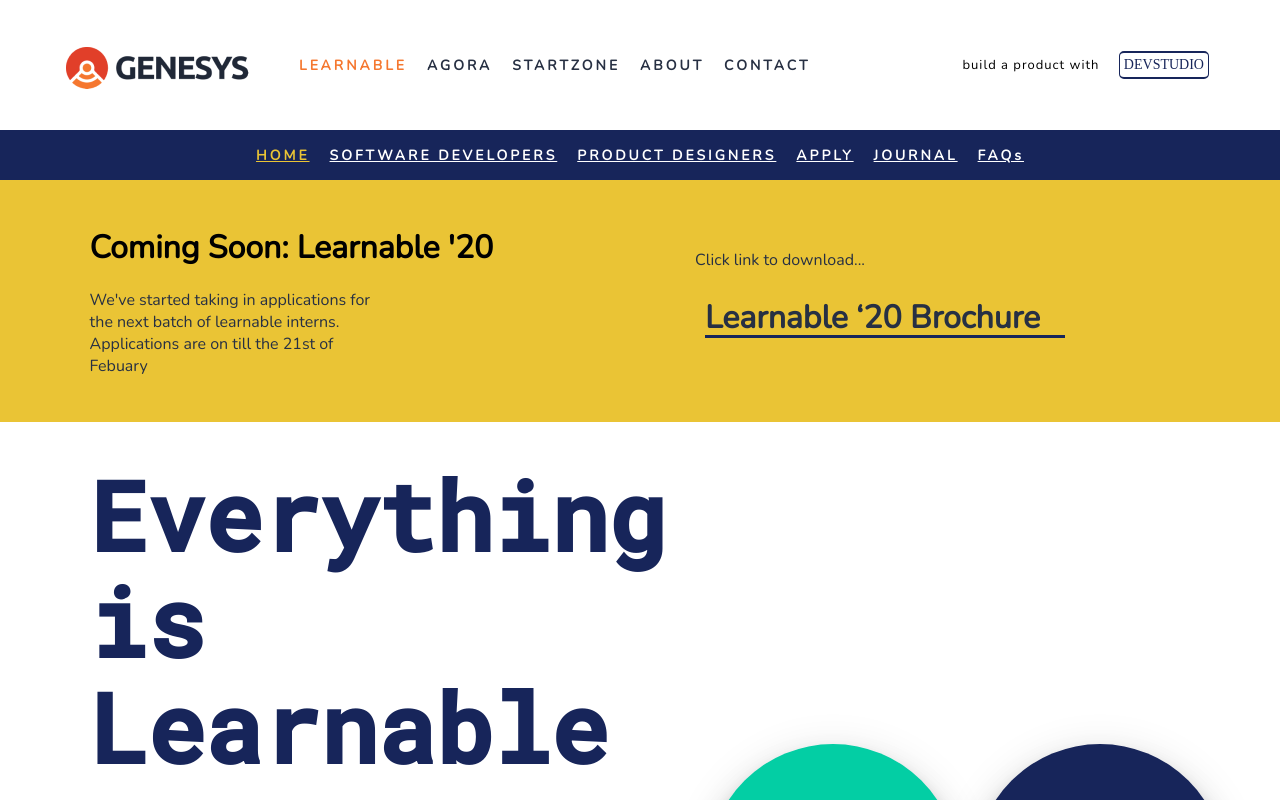
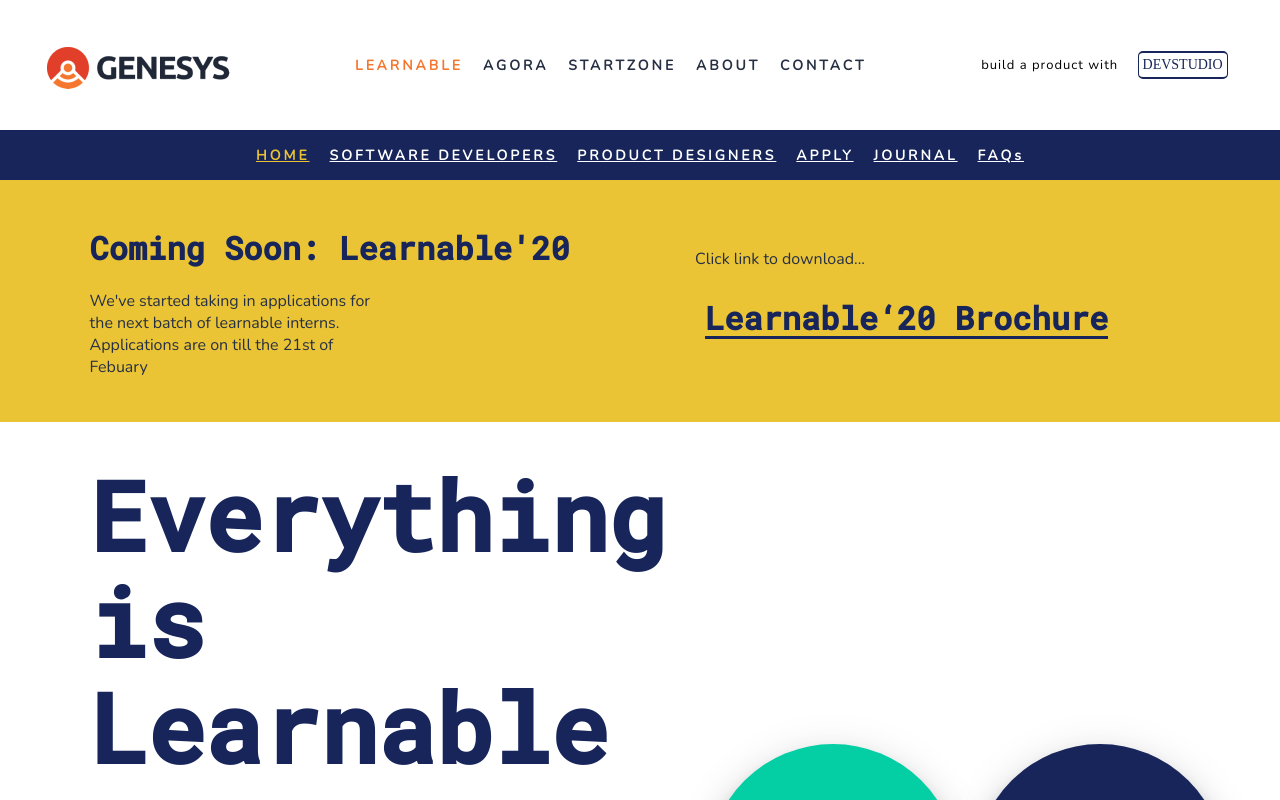
Before and after one commit to MiracleUFO/learnable, a React (Create React App) app: page /Learnable in a window 1280 px wide. Shown: the top 800 px of the page. Built offline with nearby package versions, Linux system fonts and the light colour scheme.

Commit message:
Just some changes to heading sizes

```diff
--- a/src/components/Header.js
+++ b/src/components/Header.js
@@ -6,28 +6,30 @@ class Header extends React.Component {
 
 	navRef = React.createRef();
 
+
 	componentDidMount() {
+			let links = this.navRef.current.childNodes;
 			let url = document.URL;
-			let links = this.navRef.current.childNodes;
 
-			for (let link of links) {
+			links[0].setAttribute('class', ' orangeFont');
+			/*for (let link of links) {
 				if (url.includes(link.getAttribute('href'))) {
 					link.setAttribute('class', ' orangeFont');
-				}
+				} else link.setAttribute('class', '');
 			}
-	}
+	*/ }
 
 	render() {
 	return (
 		<header id='header'>
 			<nav id='nav' >
+			<NavLink to='/'><img src={icon} alt='Genesys icon' id='genesysIcon'/></NavLink>
 			<div ref={this.navRef}>
-				<NavLink to='/'><img src={icon} alt='Genesys icon' id='genesysIcon'/></NavLink>
 				<NavLink to='/Learnable'>LEARNABLE</NavLink>
-				<NavLink to='null'>AGORA</NavLink>
-				<NavLink to='null'>STARTZONE</NavLink>
-				<NavLink to='null'>ABOUT</NavLink>
-				<NavLink to='null'>CONTACT</NavLink>
+				<NavLink to='#'>AGORA</NavLink>
+				<NavLink to='#'>STARTZONE</NavLink>
+				<NavLink to='#'>ABOUT</NavLink>
+				<NavLink to='#'>CONTACT</NavLink>
 			</div>
 
 			<div id='devStudio'><span>build a product with</span> <button><NavLink to='#'>DEVSTUDIO</NavLink></button></div>
--- a/src/components/Learnable-Header.js
+++ b/src/components/Learnable-Header.js
@@ -6,9 +6,10 @@ class LearnableHeader extends React.Component {
 
 	navRef = React.createRef();
 
+
 	componentDidMount() {
-	let url = document.URL;
 	let links = this.navRef.current.childNodes;
+    let url = document.URL;
 
 	for (let link of links) {
 		if (url.includes(link.getAttribute('href'))) {
--- a/src/components/Learnable-Home.js
+++ b/src/components/Learnable-Home.js
@@ -64,7 +64,7 @@ function Learnable() {
 
 			<section className='yellowDiv flexBox2 padding' id='announcment'>
 				<div>
-					<h2>Coming Soon: Learnable '20 </h2>
+					<h2>Coming Soon: Learnable'20 </h2>
 					<p>
 						We've started taking in applications for the next batch of learnable interns.
 						Applications are on till the 21st of Febuary
@@ -73,8 +73,8 @@ function Learnable() {
 				<div className='flexColumn flexBox4'>
 					<p>Click link to download...</p>
 					<NavLink to='#'>
-						<h2>Learnable ‘20 Brochure</h2>
-						<img src={line} alt=''/>
+						<h2>Learnable‘20 Brochure</h2>
+						<img src={line} id='line' alt=''/>
 					</NavLink>
 				</div>
 			</section>
@@ -177,12 +177,12 @@ function Learnable() {
 				</div>
 
 				<div className='floatRight curriculumGrid' alt='Developer curriculum'>
-					<div className='cadetBlue'><h1 className='whiteFont'>Program with JavaScript</h1></div>
-					<div className='greenDiv'><h1 className='whiteFont'>Version Control with Git</h1></div>
-					<div className='yellowDiv'><h1>Web Development with React</h1></div>
-					<div className='darkPurpleDiv'><h1 className='whiteFont'>Building APIs with NodeJS</h1></div>
-					<div className='gunMetalDiv'><h1 className='whiteFont'>Managing Data with MongoDB</h1></div>
-					<div className='orangeDiv'><h1 className='whiteFont'>Deploying with Heroku</h1></div>
+					<div className='cadetBlue'><h2 className='whiteFont'>Program with JavaScript</h2></div>
+					<div className='greenDiv'><h2 className='whiteFont'>Version Control with Git</h2></div>
+					<div className='yellowDiv'><h2>Web Development with React</h2></div>
+					<div className='darkPurpleDiv'><h2 className='whiteFont'>Building APIs with NodeJS</h2></div>
+					<div className='gunMetalDiv'><h2 className='whiteFont'>Managing Data with MongoDB</h2></div>
+					<div className='orangeDiv'><h2 className='whiteFont'>Deploying with Heroku</h2></div>
 				</div>
 
 			</section>
@@ -190,12 +190,12 @@ function Learnable() {
 			<section className='flexBox flexBox2 greyDiv genesysLearnableSects curriculumGridCont'>
 
 				<div className='floatRight curriculumGrid' alt='Designer curriculum'>
-					<div className='cadetBlue'><h1 className='whiteFont'>Design User Interfaces</h1></div>
-					<div className='orangeDiv'><h1 className='whiteFont'>Craft User Experiences</h1></div>
-					<div className='yellowDiv'><h1>Apply Design Thinking</h1></div>
-					<div className='gunMetalDiv'><h1 className='whiteFont'>Build Information Architecture</h1></div>
-					<div className='redDiv'><h1 className='whiteFont'>Copy write for Projects</h1></div>
-					<div className='greenDiv'><h1 className='whiteFont'>Brand Products</h1></div>
+					<div className='cadetBlue'><h2 className='whiteFont'>Design User Interfaces</h2></div>
+					<div className='orangeDiv'><h2 className='whiteFont'>Craft User Experiences</h2></div>
+					<div className='yellowDiv'><h2>Apply Design Thinking</h2></div>
+					<div className='gunMetalDiv'><h2 className='whiteFont'>Build Information Architecture</h2></div>
+					<div className='redDiv'><h2 className='whiteFont'>Copy write for Projects</h2></div>
+					<div className='greenDiv'><h2 className='whiteFont'>Brand Products</h2></div>
 				</div>
 
 				<div className='flexColumn'>
--- a/src/index.css
+++ b/src/index.css
@@ -24,7 +24,7 @@ section {
 	clear: both;
 }
 
-h1 {
+h1, h2 {
 	font-family: 'Roboto Mono';
 	color: #17255A;
 	font-size: 40px;
@@ -36,6 +36,7 @@ h1 {
 
 h2 {
 	font-size: 32px;
+	letter-spacing: 0px;
 }
 
 p {
@@ -400,6 +401,10 @@ footer a {
 	padding: 0 0 20px;
 }
 
+#line {
+	width: 100%;
+}
+
 #announcment div:first-child {
 	width: 55%;
 }
```
